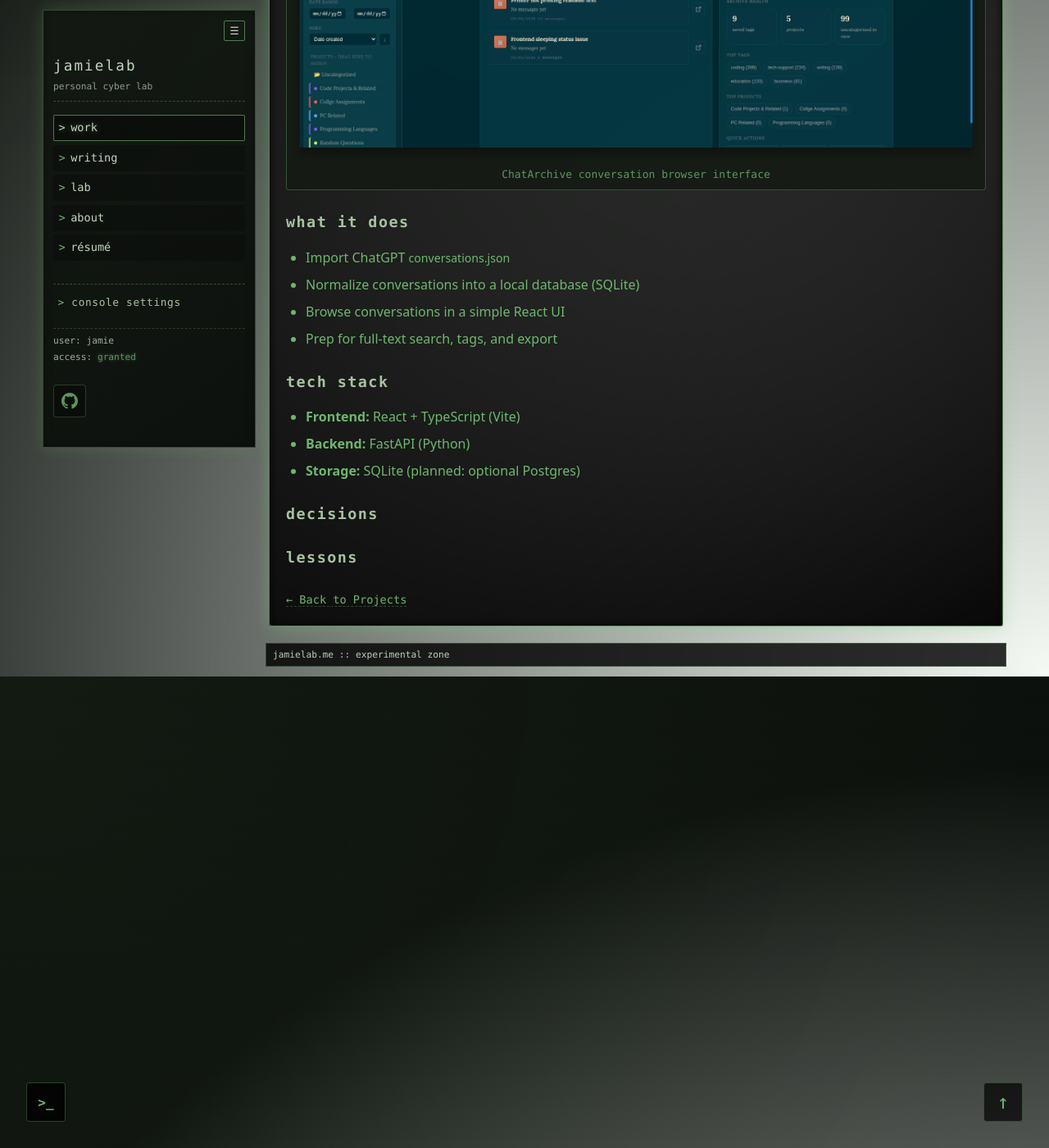
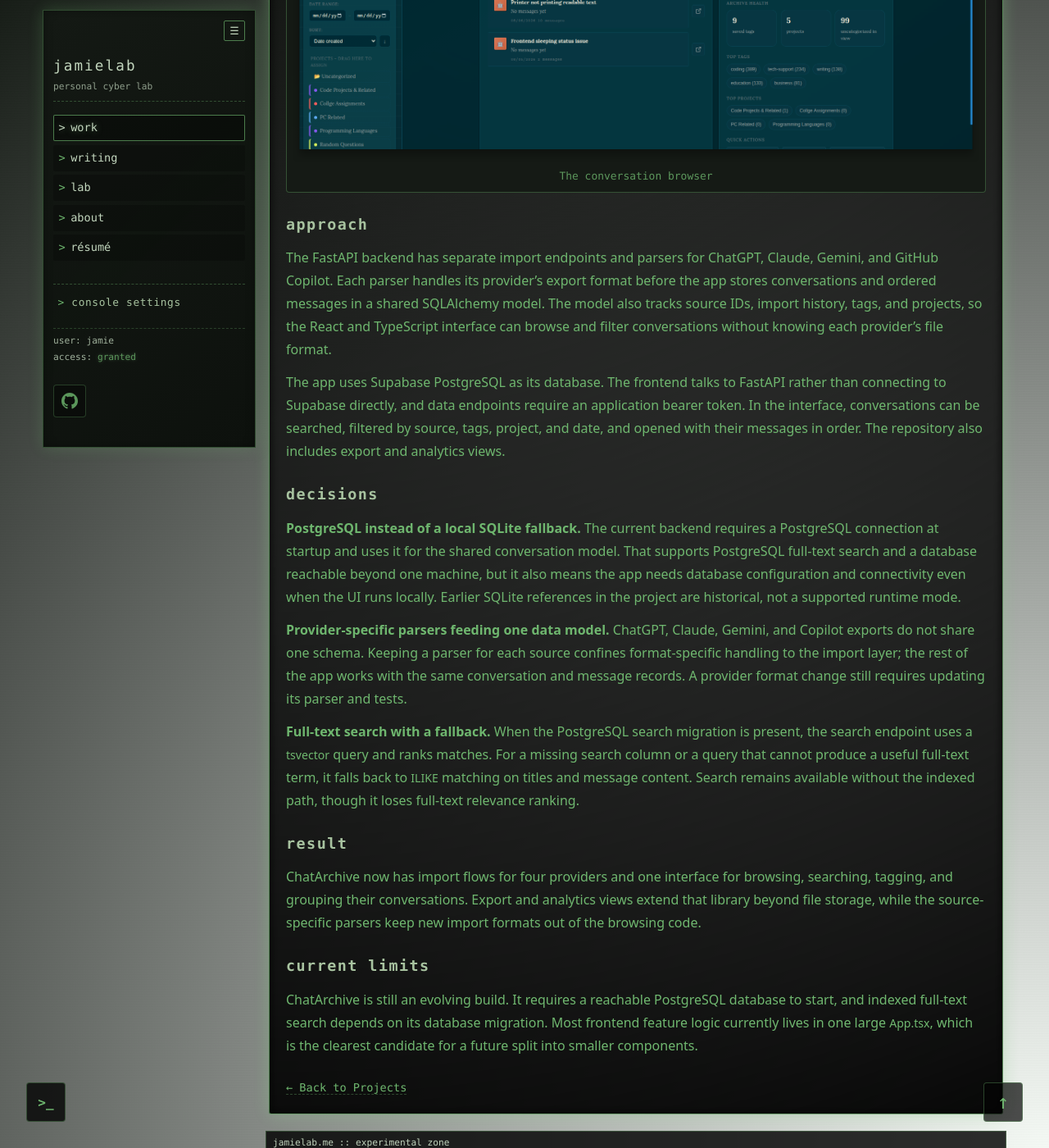
Before and after one commit to jimjamscott22/jimjamscott22.github.io, a Jekyll site: the page built from _projects/chatarchive.md, in a window 1280 px wide and 1400 px high, scrolled down 895 px. Shown: the whole window at 82% size. Built offline with Jekyll 4.4.1, drawn with Linux system fonts in a browser that asks for light colours; some of the changed text lies outside the part shown.

Commit message:
Write evidence-backed ChatArchive case study

```diff
--- a/_projects/chatarchive.md
+++ b/_projects/chatarchive.md
@@ -3,46 +3,44 @@ layout: project
 title: ChatArchive
 permalink: /projects/chatarchive/
 status: building
-last_updated: 2026-08-27
-tech_stack: [fastapi, react, sqlite, llm]
+tech_stack: [python, fastapi, react, typescript, postgresql, supabase]
 milestone_date: 2025-11-01
 milestone_text: "Started ChatArchive conversation management app"
 weight: 1
 featured: true
-description: "Self-hosted chat archive for importing ChatGPT exports into local SQLite with a React UI and fast search planned."
+description: "A FastAPI and React app that imports conversations from four AI services into PostgreSQL so they can be searched, tagged, and organized in one place."
 image: /img/chatarchive_screenshot.png
 image_alt: "ChatArchive application screenshot showing chat interface"
 repo: https://github.com/jimjamscott22/ChatArchive
 ---
 
-## Overview
+## Problem
 
-ChatArchive is a self-hosted app for importing and organizing conversation exports from ChatGPT (and eventually Claude/others). The goal is a clean UI, local-first storage, and fast search over your history.
-
-## Screenshot
+Chat exports from different AI services arrive in different shapes. Keeping the files is easy; finding a useful exchange later, seeing its surrounding messages, and grouping related conversations across services is harder. ChatArchive brings those exports into one searchable conversation library.
 
 <figure class="content-image content-image--wide">
-  <img src="{{ "/img/CArchive-08-26-2026.png" | relative_url }}" alt="ChatArchive UI screenshot" loading="lazy" decoding="async">
-  <figcaption>ChatArchive conversation browser interface</figcaption>
+  <img src="{{ "/img/CArchive-08-26-2026.png" | relative_url }}" alt="ChatArchive conversation browser with a conversation list and message view" loading="lazy" decoding="async">
+  <figcaption>The conversation browser</figcaption>
 </figure>
 
-## What it does
+## Approach
 
-- Import ChatGPT `conversations.json`
-- Normalize conversations into a local database (SQLite)
-- Browse conversations in a simple React UI
-- Prep for full-text search, tags, and export
+The FastAPI backend has separate import endpoints and parsers for ChatGPT, Claude, Gemini, and GitHub Copilot. Each parser handles its provider's export format before the app stores conversations and ordered messages in a shared SQLAlchemy model. The model also tracks source IDs, import history, tags, and projects, so the React and TypeScript interface can browse and filter conversations without knowing each provider's file format.
 
-## Tech stack
-
-- **Frontend:** React + TypeScript (Vite)
-- **Backend:** FastAPI (Python)
-- **Storage:** SQLite (planned: optional Postgres)
+The app uses Supabase PostgreSQL as its database. The frontend talks to FastAPI rather than connecting to Supabase directly, and data endpoints require an application bearer token. In the interface, conversations can be searched, filtered by source, tags, project, and date, and opened with their messages in order. The repository also includes export and analytics views.
 
 ## Decisions
 
-<!-- TODO: 2-3 real tradeoffs made building this, with the option rejected and why -->
+**PostgreSQL instead of a local SQLite fallback.** The current backend requires a PostgreSQL connection at startup and uses it for the shared conversation model. That supports PostgreSQL full-text search and a database reachable beyond one machine, but it also means the app needs database configuration and connectivity even when the UI runs locally. Earlier SQLite references in the project are historical, not a supported runtime mode.
 
-## Lessons
+**Provider-specific parsers feeding one data model.** ChatGPT, Claude, Gemini, and Copilot exports do not share one schema. Keeping a parser for each source confines format-specific handling to the import layer; the rest of the app works with the same conversation and message records. A provider format change still requires updating its parser and tests.
 
-<!-- TODO: what you'd do differently -->
+**Full-text search with a fallback.** When the PostgreSQL search migration is present, the search endpoint uses a `tsvector` query and ranks matches. For a missing search column or a query that cannot produce a useful full-text term, it falls back to `ILIKE` matching on titles and message content. Search remains available without the indexed path, though it loses full-text relevance ranking.
+
+## Result
+
+ChatArchive now has import flows for four providers and one interface for browsing, searching, tagging, and grouping their conversations. Export and analytics views extend that library beyond file storage, while the source-specific parsers keep new import formats out of the browsing code.
+
+## Current limits
+
+ChatArchive is still an evolving build. It requires a reachable PostgreSQL database to start, and indexed full-text search depends on its database migration. Most frontend feature logic currently lives in one large `App.tsx`, which is the clearest candidate for a future split into smaller components.
```
Also changed, not shown: docs/chatarchive-case-study-2026-09-20.md (added, +27 -0 lines).
